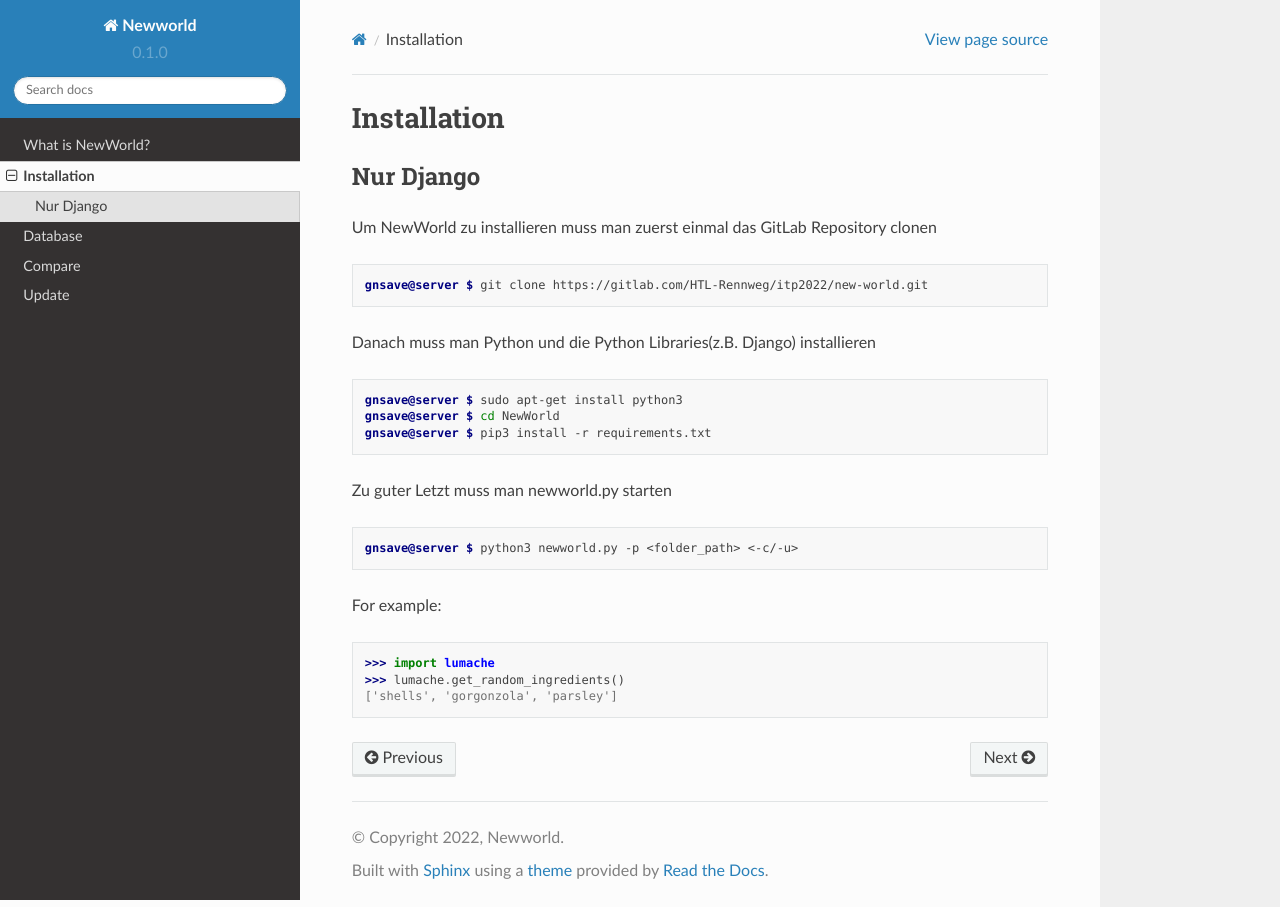
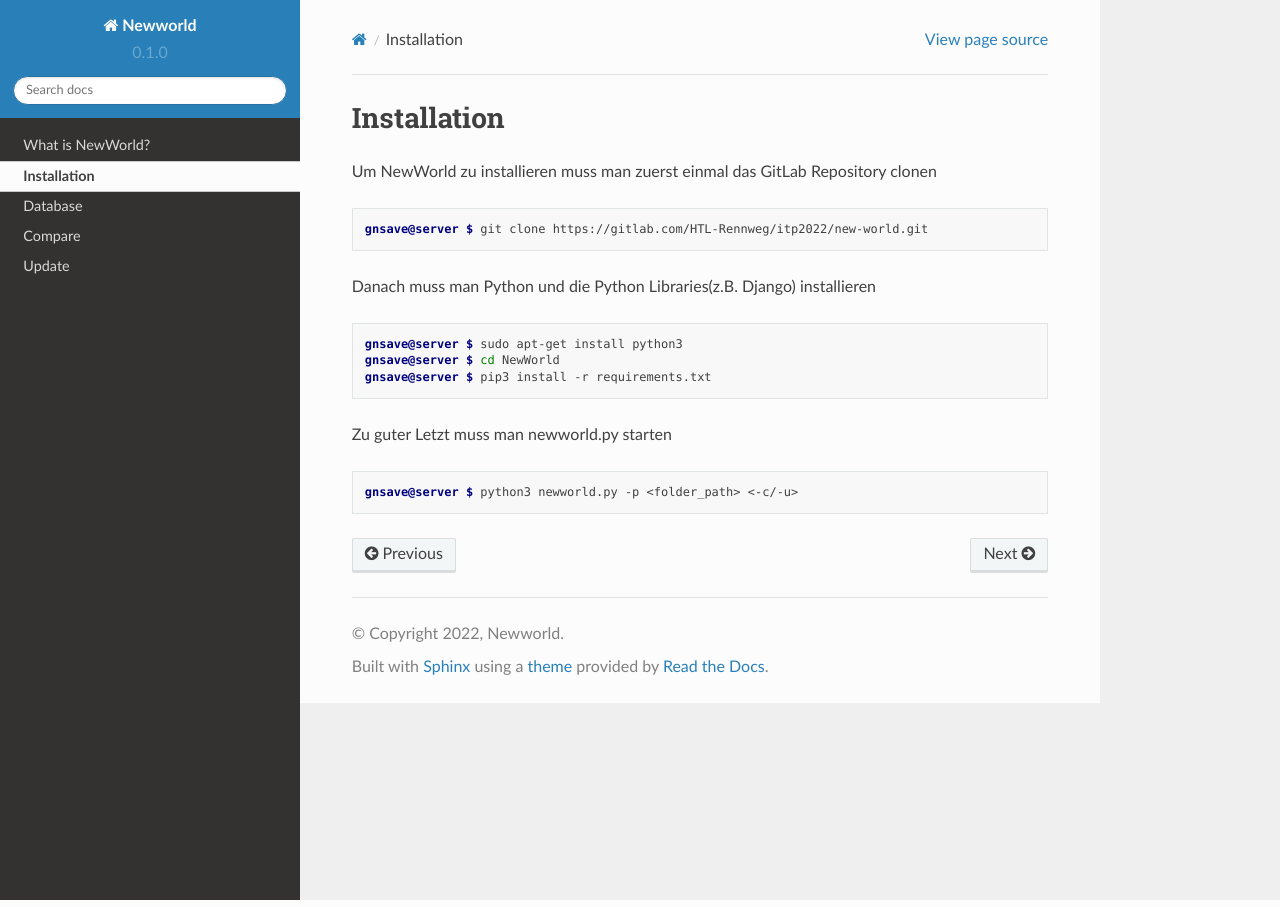
Before and after one commit to newworld-itp/NewWorld, a Sphinx documentation site: the page built from docs/source/installation.rst, in a window 1280 px wide. Built offline with Sphinx 7.4.7 and the Read the Docs theme 2.0.0, drawn with Linux system fonts in a browser that asks for light colours; pages that are not in the unit, such as notebooks, are missing from menus.

Commit message:
Changed Title of installation.rst

```diff
--- a/docs/source/installation.rst
+++ b/docs/source/installation.rst
@@ -3,8 +3,6 @@ Installation
 
 .. _installation:
 
-Nur Django
-------------
 
 Um NewWorld zu installieren muss man zuerst einmal das GitLab Repository clonen
 
@@ -25,9 +23,3 @@ Zu guter Letzt muss man newworld.py starten
 .. code-block:: console
 
    gnsave@server $ python3 newworld.py -p <folder_path> <-c/-u>
-
-For example:
-
->>> import lumache
->>> lumache.get_random_ingredients()
-['shells', 'gorgonzola', 'parsley']
```
